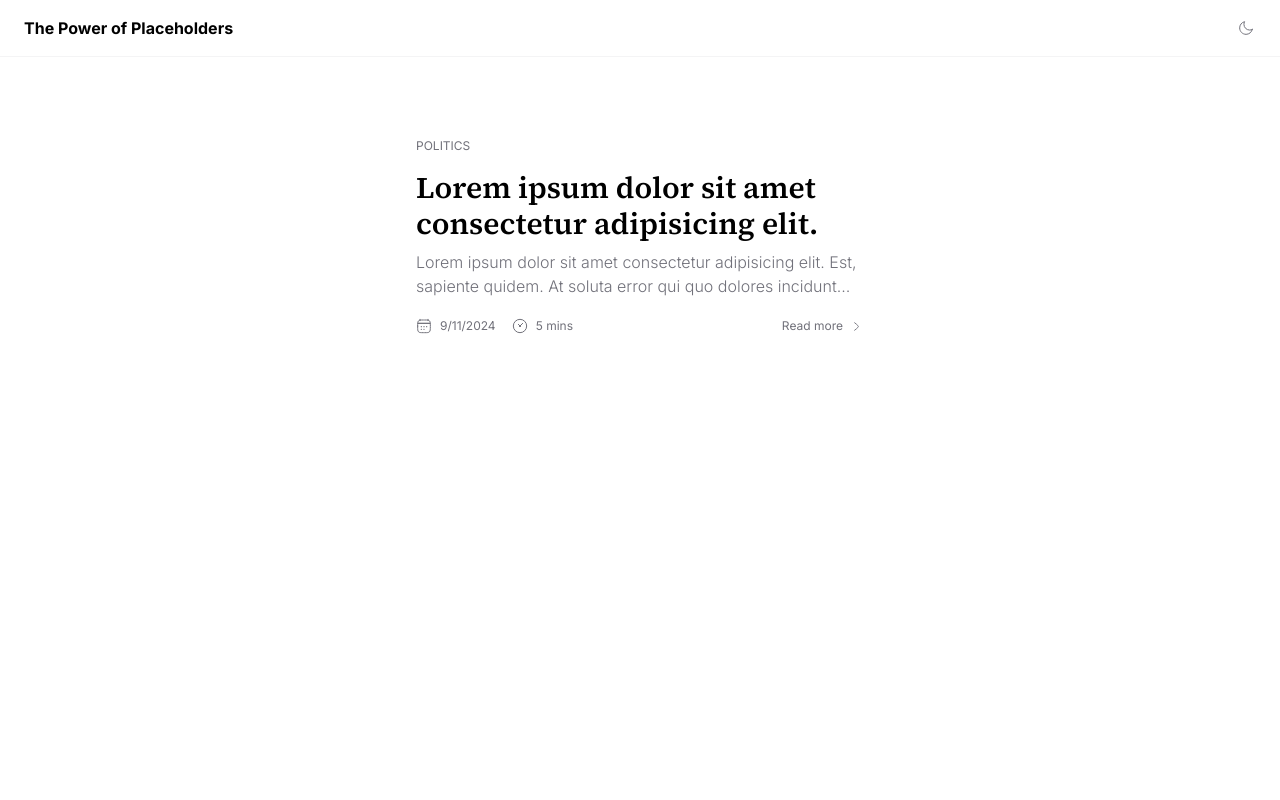
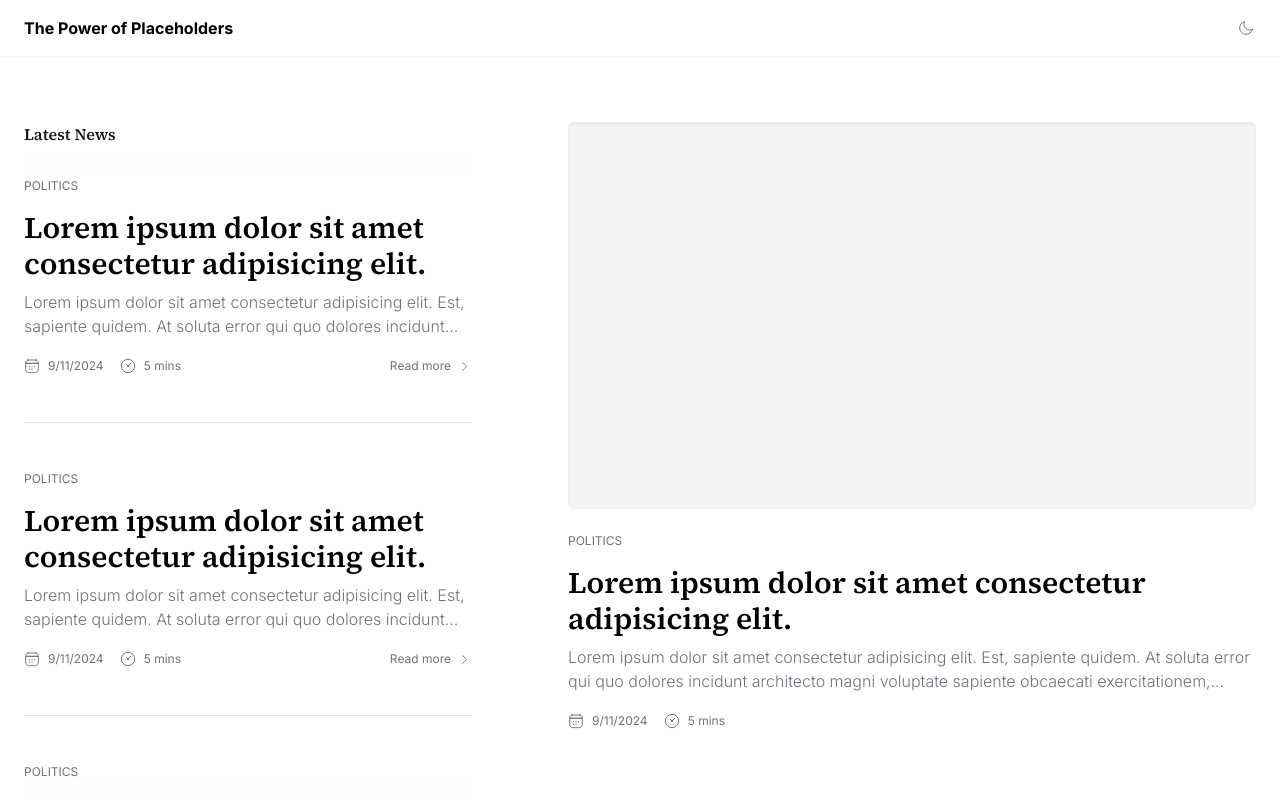
Before and after one commit to SamwelZimmer/power-of-placeholders, a Next.js app: page /news in a window 1280 px wide. Built offline with nearby package versions, Linux system fonts and the light colour scheme.

Commit message:
news page layout

```diff
--- a/src/app/(walkthroughs)/news/page.tsx
+++ b/src/app/(walkthroughs)/news/page.tsx
@@ -1,10 +1,63 @@
+import { Icon } from "@/assets/IconMap";
 import NewsArticle from "@/components/walkthroughs/news-articles/NewsArticle";
 import { FAKE_ARTICLE } from "@/lib/data";
+import { NewsArticleItem } from "@/lib/types";
 
 export default function NewsPage() {
   return (
-    <div className="w-full h-full flex items-center justify-center pt-20">
-      <NewsArticle data={FAKE_ARTICLE} />
+    <div className="w-full px-6 2xl:px-0 max-w-7xl mx-auto h-full flex flex-col lg:flex-row-reverse items-center lg:items-start justify-center pt-6 sm:pt-16 gap-20 lg:gap-24">
+      <MainArticle data={FAKE_ARTICLE} />
+
+      <aside className="flex flex-col gap-2 sm:min-w-max">
+        <span className="font-semibold text-secondary-foreground font-serif">
+          Latest News
+        </span>
+
+        <div className="relative">
+          <div className="absolute top-0 left-0 w-full h-6 bg-gradient-to-t from-transparent to-background hidden lg:block" />
+
+          <div className="flex flex-col gap-12  lg:max-h-[calc(100vh-58px-64px-32px)] overflow-scroll hidden-scrollbar lg:pt-6 pb-12">
+            <NewsArticle data={FAKE_ARTICLE} />
+            <hr className="w-[calc(100%-48px)] sm:w-full mx-auto" />
+            <NewsArticle data={FAKE_ARTICLE} />
+            <hr className="w-[calc(100%-48px)] sm:w-full mx-auto" />
+            <NewsArticle data={FAKE_ARTICLE} />
+            <hr className="w-[calc(100%-48px)] sm:w-full mx-auto" />
+            <NewsArticle data={FAKE_ARTICLE} />
+          </div>
+
+          <div className="absolute bottom-0 left-0 w-full h-6 bg-gradient-to-b from-transparent to-background hidden lg:block" />
+        </div>
+      </aside>
     </div>
   );
 }
+
+const MainArticle = ({ data }: { data: NewsArticleItem }) => {
+  return (
+    <div className="flex flex-col w-full">
+      <div className="w-full bg-muted aspect-video rounded-md mb-6 shadow-inner" />
+
+      <div className="flex flex-col gap-2 w-full">
+        <span className="text-muted-foreground text-xs mb-2">
+          {data.type.toUpperCase()}
+        </span>
+        <p className="text-3xl font-semibold font-serif">{data.headline}</p>
+        <p className="line-clamp-2 font-light text-muted-foreground">
+          {data.body}
+        </p>
+        <div className="flex items-center mt-3 text-xs gap-4 text-muted-foreground">
+          <div className="flex items-center gap-2 min-w-max">
+            <Icon name="calendar" className="text-inherit h-4" />
+            <span>{data.date.toLocaleDateString()}</span>
+          </div>
+
+          <div className="flex items-center gap-2 min-w-max">
+            <Icon name="clock" className="text-inherit h-4" />
+            <span>{data.readTime} mins</span>
+          </div>
+        </div>
+      </div>
+    </div>
+  );
+};
--- a/src/components/walkthroughs/news-articles/NewsArticle.tsx
+++ b/src/components/walkthroughs/news-articles/NewsArticle.tsx
@@ -8,7 +8,7 @@ import { NewsArticleItem } from "@/lib/types";
 
 export default function NewsArticle({ data }: { data: NewsArticleItem }) {
   return (
-    <div className="flex flex-col gap-2 w-full max-w-md px-6 sm:px-0">
+    <div className="flex flex-col gap-2 w-full max-w-md">
       <span className="text-muted-foreground text-xs mb-2">
         {data.type.toUpperCase()}
       </span>
```
